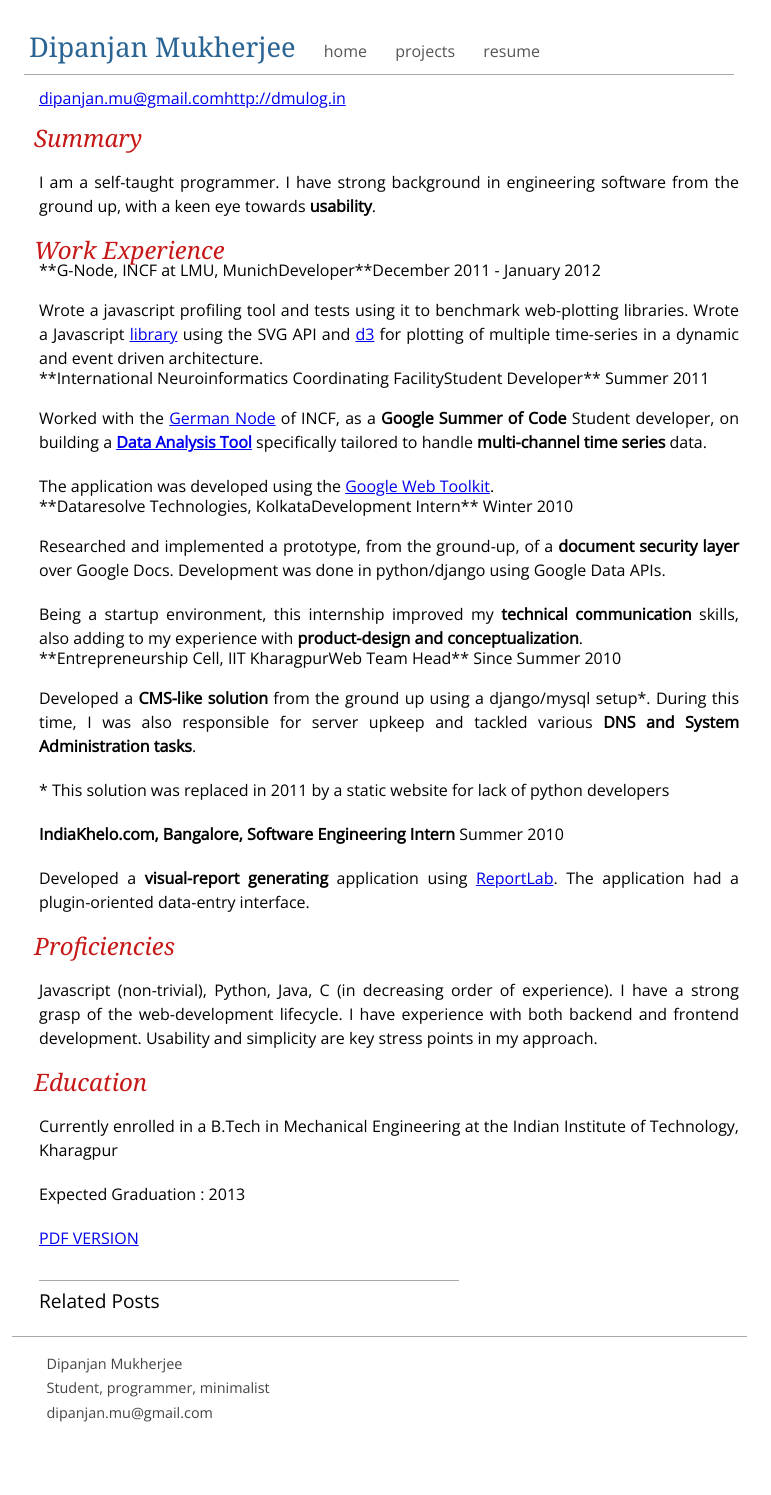
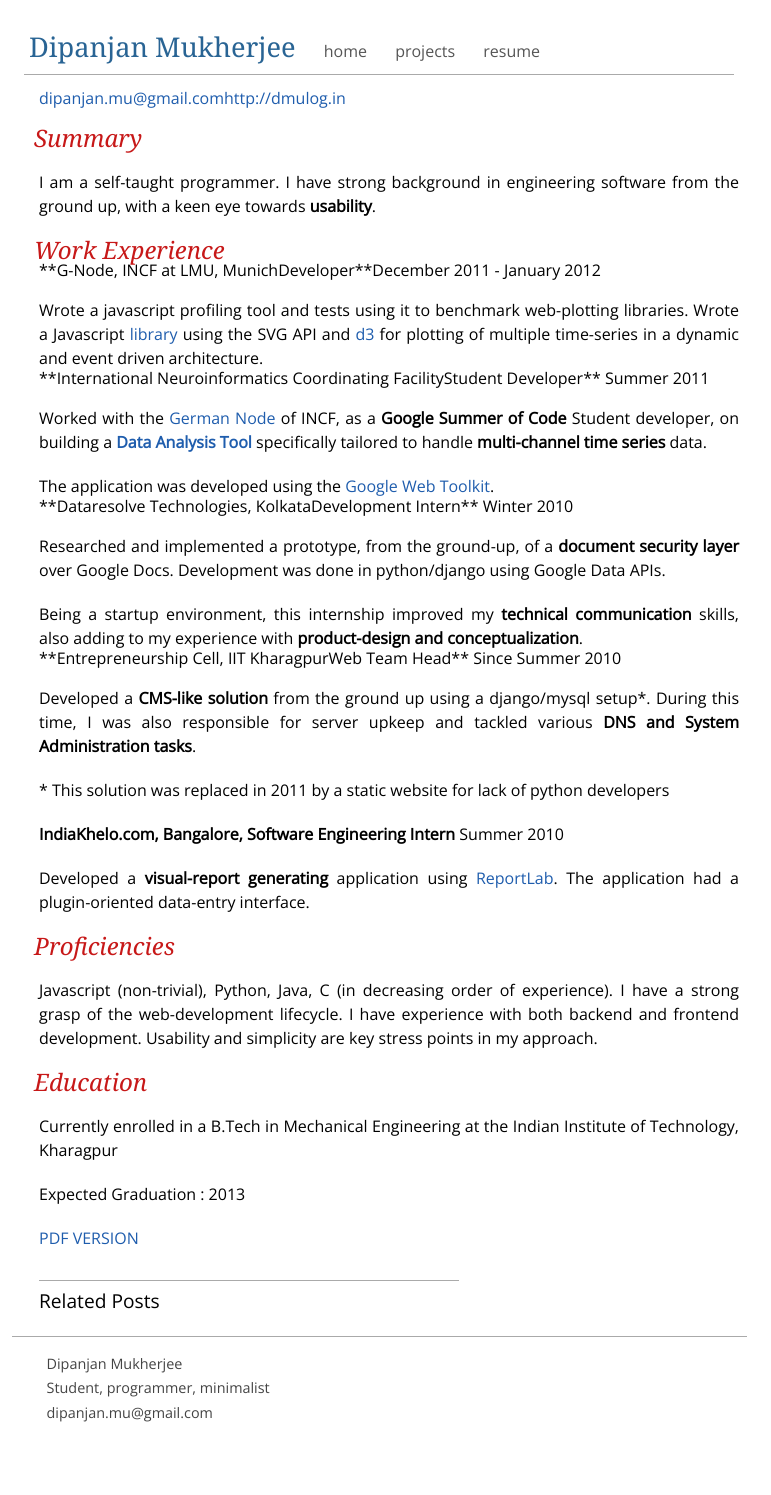
Before and after one commit to dmukhg/dmukhg.github.com, a Jekyll site: the page built from resume.markdown, in a window 1280 px wide. Shown: the whole page, without its empty margins (261-1032 px from the left). Built offline with Jekyll 4.4.1, drawn with Linux system fonts in a browser that asks for light colours; Markdown is read by kramdown in place of the engine named in the settings.

Commit message:
add link styles for unclassed text
Signed-off-by: Dipanjan Mukherjee <dipanjan.mu@gmail.com>

```diff
--- a/css/base.css
+++ b/css/base.css
@@ -1,5 +1,15 @@
 body {
   font-family: 'Open Sans', helvetica, sans;
+}
+
+a {
+  text-decoration: none;
+  color: #1F5DAD;
+}
+
+a:hover {
+  text-decoration: underline;
+  color: #AD581F;
 }
 
 strong {
```
